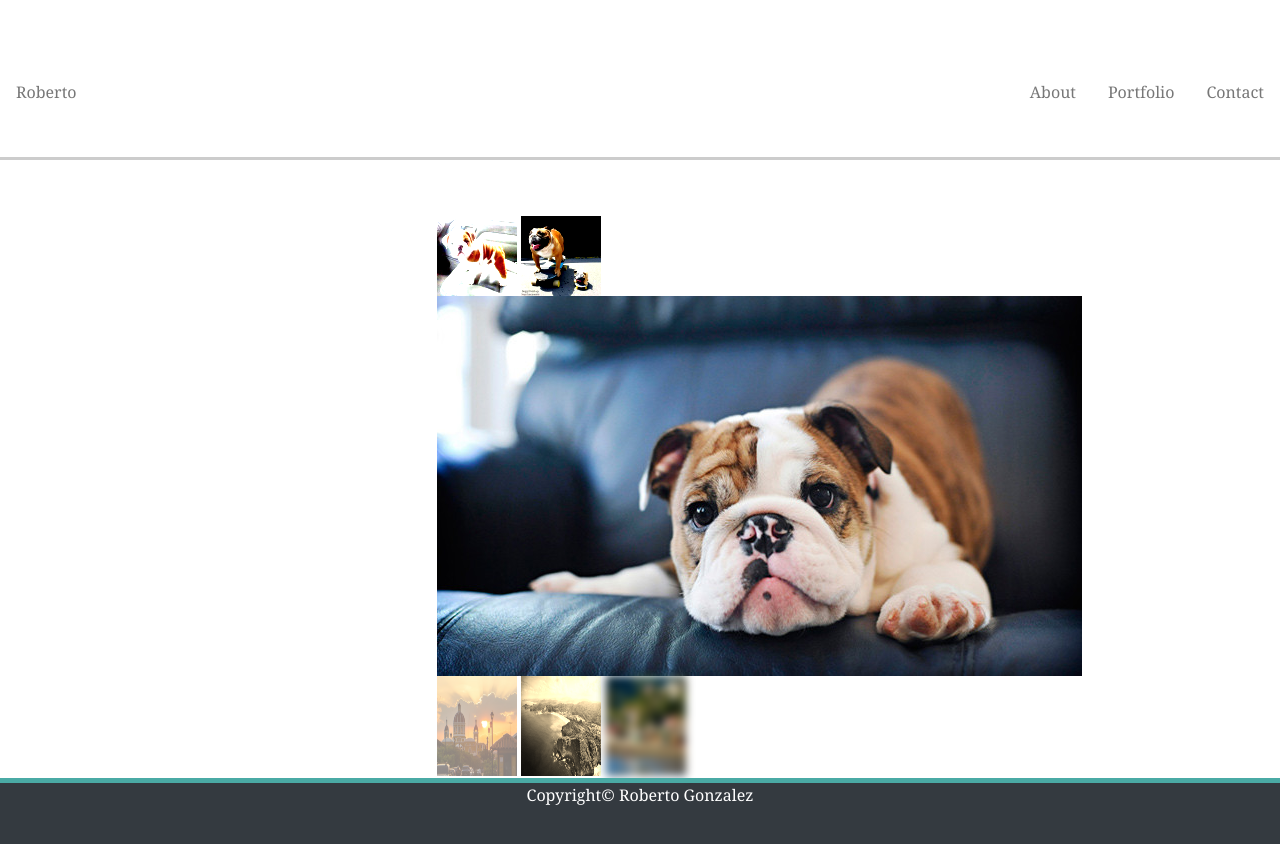
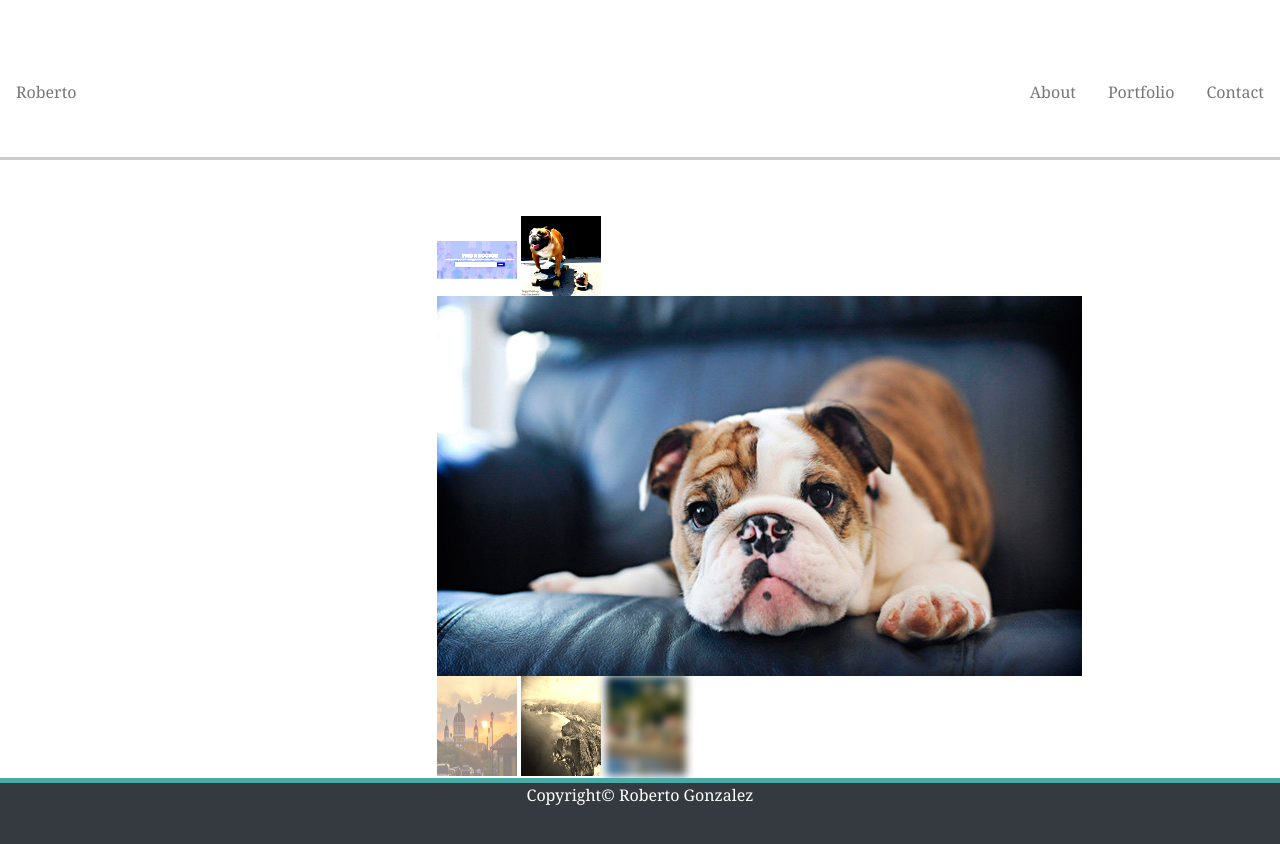
Before and after one commit to ntecrc/bootstrap-portfolio, a plain HTML site: page portfolio.html in a window 1280 px wide. Drawn offline with nearby package versions, Linux system fonts and the light colour scheme.

Commit message:
picture link
Added SympSearch website picture and created a href link to the website.

```diff
--- a/portfolio.html
+++ b/portfolio.html
@@ -51,9 +51,9 @@
                     <p></p>
                 </div>
                 <div class="col-md-4" >
-
-                            <img class="brightness"src="assets/images/Bulldog1.jpg" alt="Bulldog puppy" width="80" height="auto"  style= "display: inline-block" >
-
+                            <a href="https://ntecrc.github.io/Trinity-Project/">
+                            <img class="brightness"src="assets/images/sympsearchproject.JPG" alt="SympSearch Project" width="80" height="auto"  style= "display: inline-block" >
+                            </a>
                             <img class="contrast"src="assets/images/BulldogOnSkate.jpg" alt="Skateboard Bulldog" width="80" height="auto" style= "display: inline-block" >
 
                             <img class="greyscale"src="assets/images/BullPup.jpg">
```
